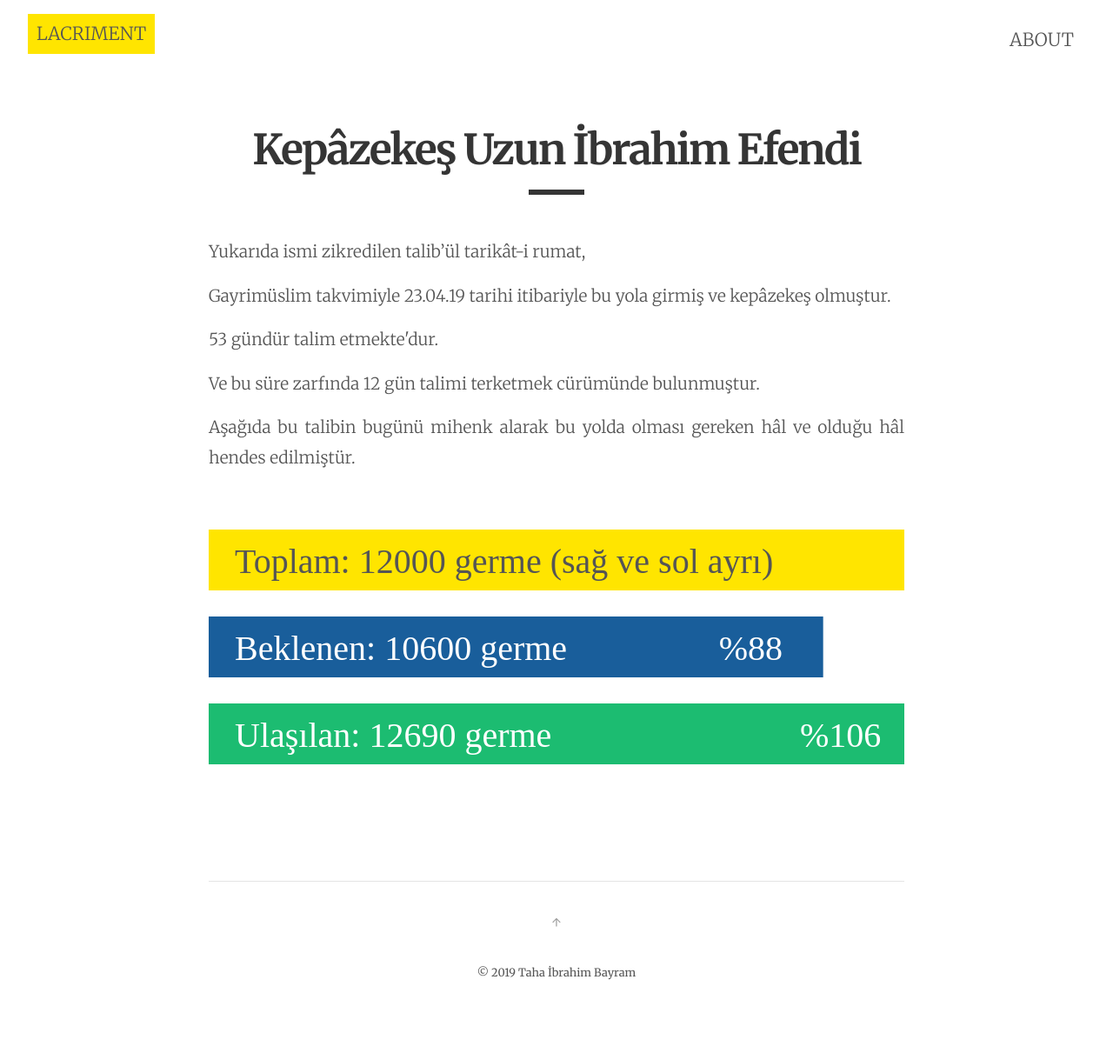
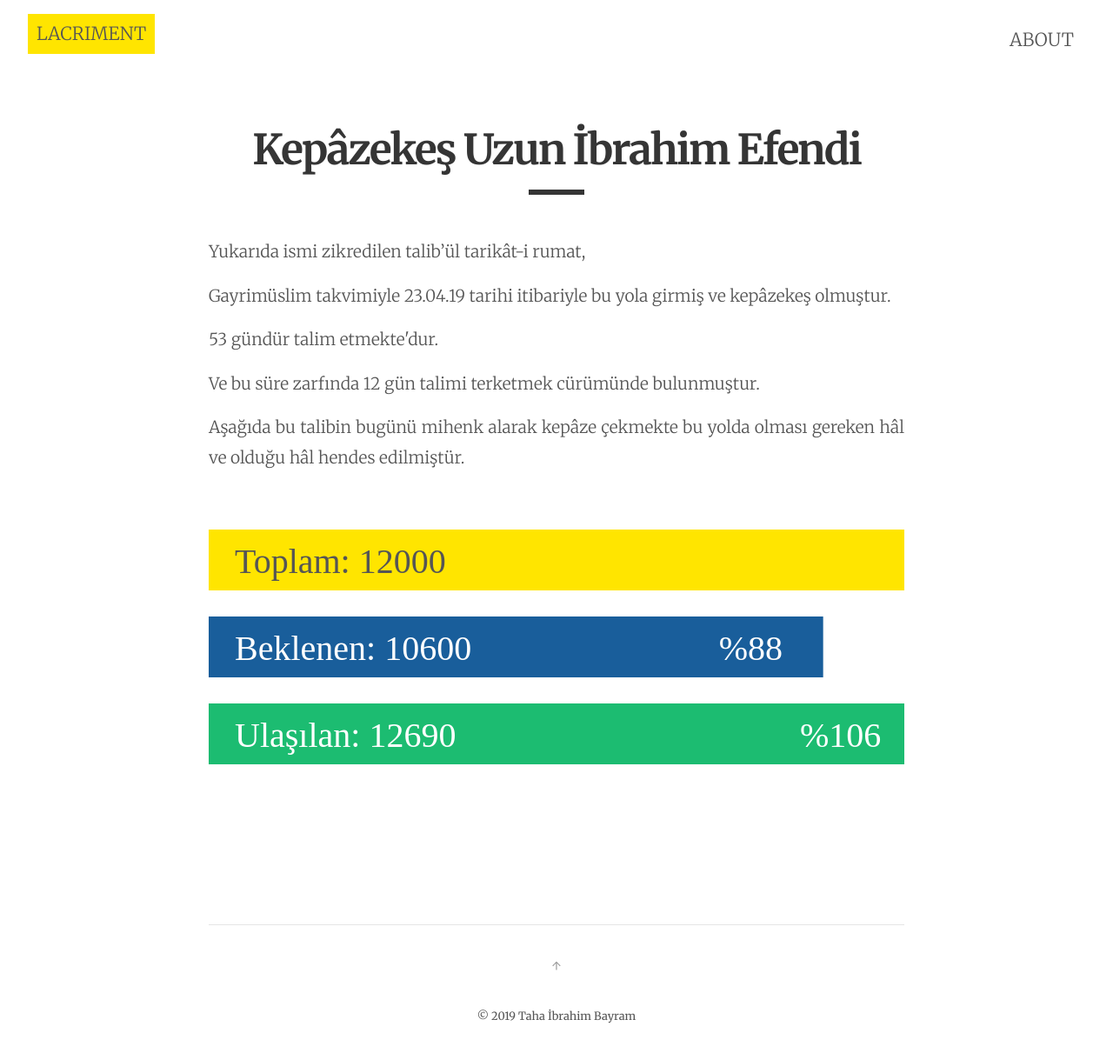
Before and after one commit to lacriment/lacriment.github.io, a Jekyll site: the page built from _pages/kemankes.md, in a window 1280 px wide. Shown: the whole page at 87% size. Built offline with Jekyll 4.4.1, drawn with Linux system fonts in a browser that asks for light colours; before the commit the page ends 1161 px from its top, so only the background shows below that.

Commit message:
Kepaze update

```diff
--- a/_includes/kepaze/index.js
+++ b/_includes/kepaze/index.js
@@ -63,7 +63,7 @@ let style_height = getComputedStyle(canvas).getPropertyValue("height").slice(0,
 //get CSS width
 let style_width = getComputedStyle(canvas).getPropertyValue("width").slice(0, -2);
 //scale the canvas
-canvas.setAttribute('height', style_height * dpi);
+canvas.setAttribute('height', style_height * dpi+50);
 canvas.setAttribute('width', style_width * dpi);
 var canvasWidth = canvas.offsetWidth;
 // end fix dpi
@@ -88,16 +88,16 @@ var pos = canvasWidth*dpi;
 ctx.fillStyle = "#ffe500";
 ctx.fillRect(0, 50, pos, 70);
 ctx.fillStyle = "#555";
-ctx.font = "40px Merriweather";
-ctx.fillText("Toplam: 12000 germe (sağ ve sol ayrı)", 30, 100);
+ctx.font = "2.5em Merriweather";
+ctx.fillText("Toplam: 12000", 30, 100);
 
 // calculated
 pos = Math.min(canvasWidth*dpi*calculatedProgress/100, canvasWidth*dpi);
 ctx.fillStyle = "#195e9b";
 ctx.fillRect(0, 150, pos, 70);
 ctx.fillStyle = "#fff";
-ctx.font = "40px Merriweather";
-ctx.fillText("Beklenen: " + 200*totalDays + " germe", 30, 200);
+ctx.font = "2.5em Merriweather";
+ctx.fillText("Beklenen: " + 200*totalDays, 30, 200);
 ctx.fillText("%"+Math.round(calculatedProgress), pos - 120, 200);
 
 
@@ -106,6 +106,6 @@ pos = Math.min(canvasWidth*dpi*actualProgress/100, canvasWidth*dpi);
 ctx.fillStyle = "#1cbc71";
 ctx.fillRect(0, 250, pos, 70);
 ctx.fillStyle = "#fff";
-ctx.font = "40px Merriweather";
-ctx.fillText("Ulaşılan: " + totalKepaze + " germe", 30, 300);
+ctx.font = "2.5em Merriweather";
+ctx.fillText("Ulaşılan: " + totalKepaze, 30, 300);
 ctx.fillText("%"+Math.round(actualProgress), pos - 120, 300);
--- a/_pages/kemankes.md
+++ b/_pages/kemankes.md
@@ -10,7 +10,7 @@ Yukarıda ismi zikredilen talib'ül tarikât-i rumat,
 <p id="startDate"></p>
 <p id="totalDays"></p>
 <p id="passedDays"></p>
-Aşağıda bu talibin bugünü mihenk alarak bu yolda olması gereken hâl ve olduğu hâl hendes edilmiştür.
+Aşağıda bu talibin bugünü mihenk alarak kepâze çekmekte bu yolda olması gereken hâl ve olduğu hâl hendes edilmiştür.
 
 <canvas id="kepaze" style="border-radius: 3px; width: 100%;">
 </canvas>
```
